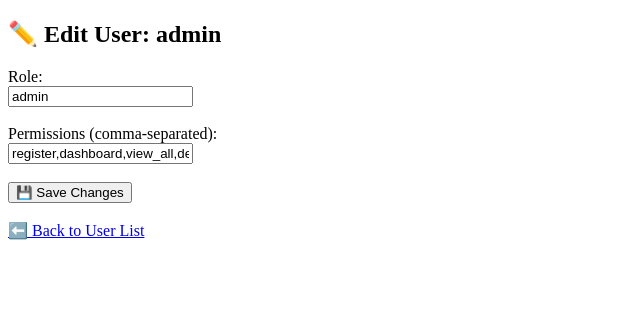
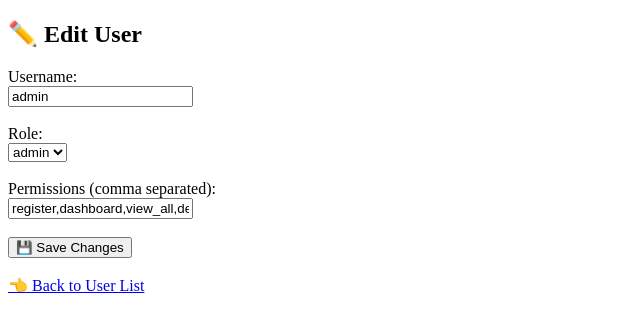
Before and after one commit to amirda88/gas-cylinder-tracker, a Flask app: page /edit_user/1 in a window 1280 px wide. Shown: the top 332 px of the page, without its empty margins (0-640 px from the left). Run offline with Flask 3, Linux system fonts and the light colour scheme; the visitor is signed in with stand-in values (Sample User, id 1).

Commit message:
edit_user.html

```diff
--- a/templates/edit_user.html
+++ b/templates/edit_user.html
@@ -1,23 +1,28 @@
-<!-- templates/edit_user.html -->
 <!DOCTYPE html>
 <html>
 <head>
-    <title>Edit User</title>
+    <title>✏️ Edit User</title>
 </head>
 <body>
-    <h2>✏️ Edit User: {{ user.username }}</h2>
+    <h2>✏️ Edit User</h2>
 
-    <form method="post">
+    <form method="POST">
+        <label>Username:</label><br>
+        <input type="text" value="{{ user.username }}" readonly><br><br>
+
         <label>Role:</label><br>
-        <input type="text" name="role" value="{{ user.role }}" required><br><br>
+        <select name="role">
+            <option value="admin" {% if user.role == 'admin' %}selected{% endif %}>admin</option>
+            <option value="user" {% if user.role == 'user' %}selected{% endif %}>user</option>
+        </select><br><br>
 
-        <label>Permissions (comma-separated):</label><br>
+        <label>Permissions (comma separated):</label><br>
         <input type="text" name="permissions" value="{{ user.permissions }}"><br><br>
 
         <input type="submit" value="💾 Save Changes">
     </form>
 
     <br>
-    <a href="/users">⬅️ Back to User List</a>
+    <a href="/users">👈 Back to User List</a>
 </body>
 </html>
```
